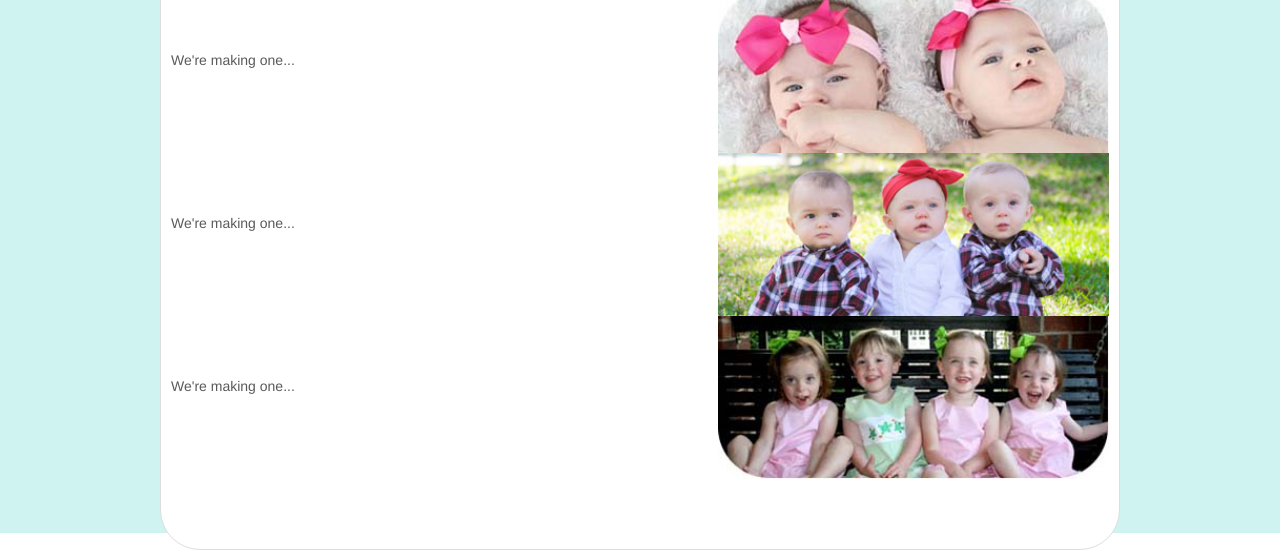
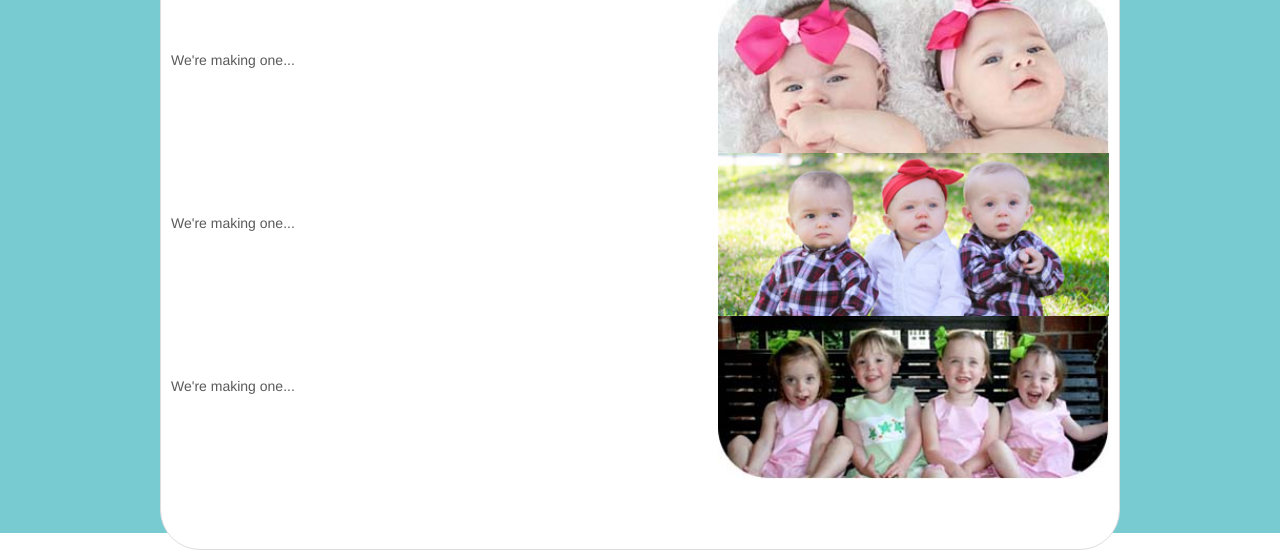
Before and after one commit to GregDick/groundwork-css-project, a website: page index.html in a window 1280 px wide. Shown: the part 267-817 px from the top of the page. Drawn offline with Linux system fonts and the light colour scheme.

Commit message:
changed color test

```diff
--- a/css/main.css
+++ b/css/main.css
@@ -1,5 +1,5 @@
 body {
-  background-color: #cef3f1;
+  background-color: #78CBD1;
 }
 
 body .box {
```
